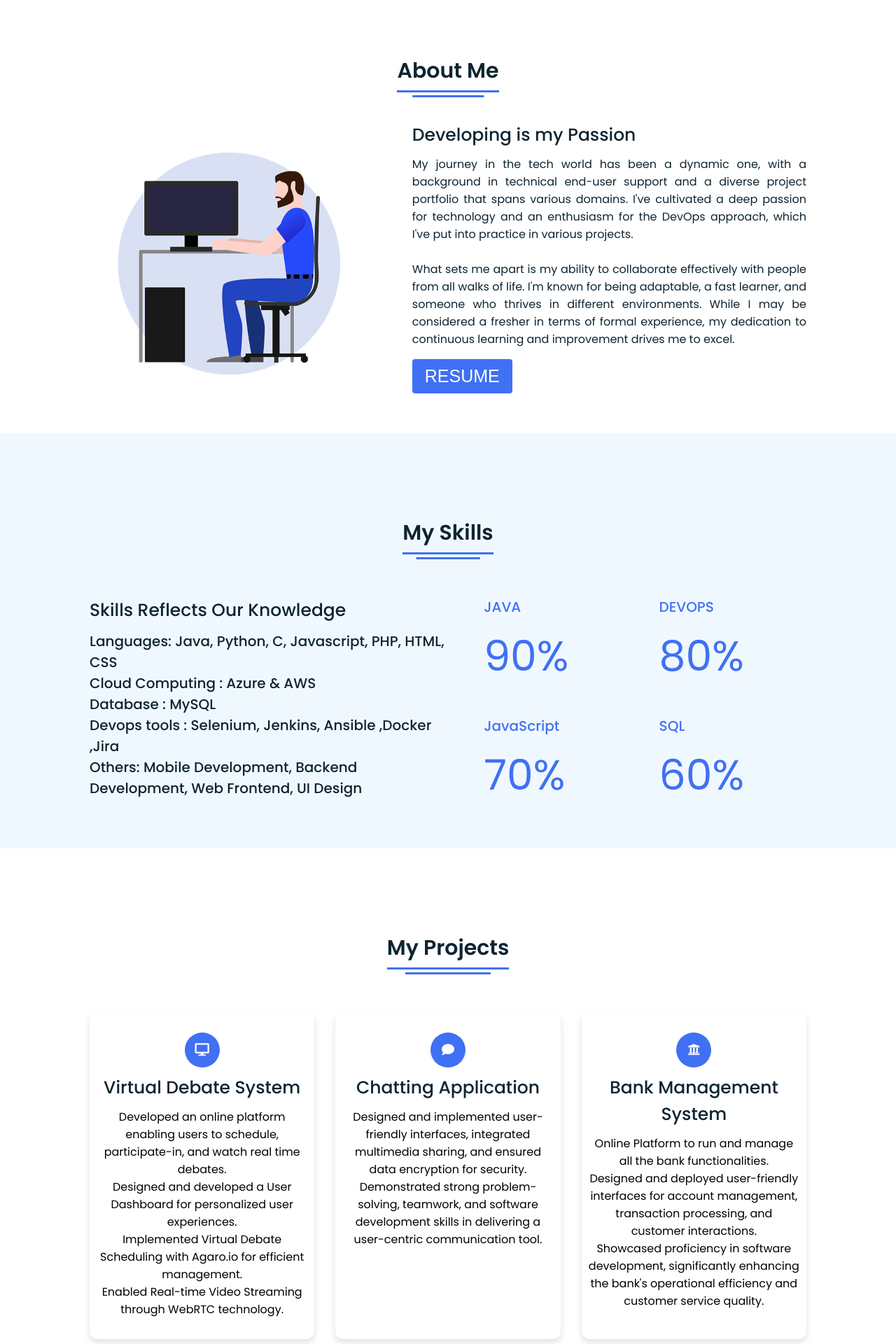
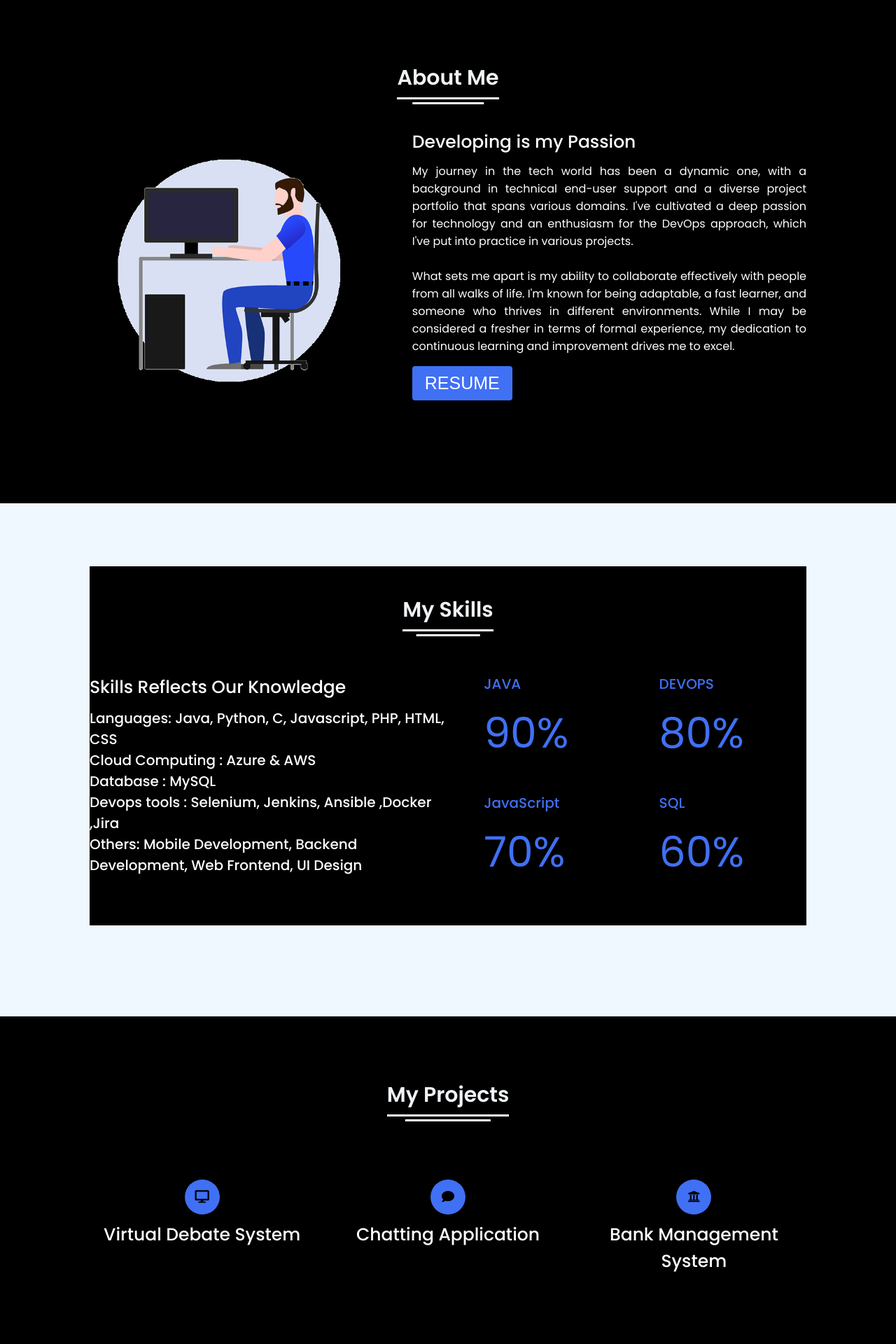
Before and after one commit to AyushTiwari1107/resume, a PHP site: page / in a window 1280 px wide. Shown: the part 801-2721 px from the top of the page at 70% size. Run offline with PHP 8.4, Linux system fonts and the light colour scheme.

Commit message:
Update style.css

```diff
--- a/style.css
+++ b/style.css
@@ -13,16 +13,16 @@
     width: 10px;
 }
 ::-webkit-scrollbar-track {
-    background: #f1f1f1;
+    background: #06042a;
 }
 ::-webkit-scrollbar-thumb {
-    background: #6e93f7;
+    background: #06042a;
     border-radius: 12px;
     transition: all 0.3s ease;
 }
 
 ::-webkit-scrollbar-thumb:hover {
-    background: #4070f4;
+    background: #06042a;
 }
 /* navbar styling */
 nav{
@@ -33,8 +33,12 @@
   transition: all 0.3s ease;
   font-family: 'Ubuntu', sans-serif;
 }
+
+
+
+
 nav.sticky{
-  background: #4070f4;
+  background: #06042a;
   padding: 13px 0;
 }
 nav .navbar{
@@ -63,7 +67,7 @@
 .navbar .menu a{
   font-size: 18px;
   font-weight: 500;
-  color: #0E2431;
+  color: #3498db;
   padding: 6px 0;
   transition: all 0.4s ease;
 }
@@ -111,7 +115,7 @@
 .home{
   height: 100vh;
   width: 100%;
-  background: url("background.png") no-repeat;
+  background: url("background.webp") no-repeat;
   background-size: cover;
   background-position: center;
   background-attachment: fixed;
@@ -161,26 +165,36 @@
   transition: all 0.4s ease;
 }
 .home .button button:hover{
-  border-color: #4070f4;
-  background-color: #fff;
+  border-color: whitesmoke;
+  background-color: #06042a;
   color: #4070f4;
 }
 
 
-
+.center-line {
+  text-align: center;
+  color: #fff; /* White font color */
+  background-color: #000; /* Background color */
+  padding: 10px;
+  font-size: 18px;
+  margin-top: 40px; /* Adjust this value to shift the line downwards */
+}
 
 /* About Section Styling */
-/* Those Elements Where We Have Apply Same CSS,
- I'm Selecting Directly 'Section Tag' and 'Class'  */
+
 section{
+  background-color: black;
   padding-top: 40px;
+  padding-bottom: 80px;
 }
 section .content{
+  background-color: black;
   width: 80%;
-  margin: 40px auto;
+  margin: 50px auto;
   font-family: 'Poppins', sans-serif;
 }
 .about .about-details{
+  background-color: black;
   display: flex;
   justify-content: space-between;
   align-items: center;
@@ -191,7 +205,7 @@
   margin-bottom: 40px;
 }
 section .title span{
-  color: #0E2431;
+  color: #eff3f6;
   font-size: 30px;
   font-weight: 600;
   position: relative;
@@ -203,7 +217,7 @@
   position: absolute;
   height: 3px;
   width: 100%;
-  background: #4070f4;
+  background: #fff;
   left: 0;
   bottom: 0;
 }
@@ -226,21 +240,21 @@
   width: 55%;
 }
 section  .topic{
-  color: #0E2431;
+  color: #fff;
   font-size: 25px;
   font-weight: 500;
   margin-bottom: 10px;
 }
 
 section  .aboutline{
-    color: #0E2431;
+    color: #FFF;
     font-size: 20px;
     font-weight: 500;
     margin-bottom: 10px;
   }
 .about-details .right p{
   text-align: justify;
-  color: #0E2431;
+  color: #FFF;
 }
 section .button{
   margin: 16px 0;
@@ -335,7 +349,7 @@
 }
 .services .boxes .box:hover{
   background: #4070f4;
-  color: #fff;
+  color: black;
 }
 .services .boxes .box .icon{
   height: 50px;
@@ -345,12 +359,12 @@
   text-align: center;
   line-height: 50px;
   font-size: 18px;
-  color: #fff;
+  color:black;
   margin: 0 auto 10px auto;
   transition: all 0.4s ease;
 }
 .boxes .box:hover .icon{
-  background-color: #fff;
+  background-color: black;
   color: #4070f4;
 }
 .services .boxes .box:hover .topic,
@@ -364,7 +378,7 @@
 }
 /* Contact Me CSS */
 .contact{
-  background: #F0F8FF;
+  background: #06042a;
 }
 .contact .content{
   margin: 0 auto;
@@ -378,7 +392,7 @@
 
 /* Footer CSS */
 footer{
-  background: #4070f4;
+  background: #06042a;
   padding: 15px 0;
   text-align: center;
   font-family: 'Poppins', sans-serif;
@@ -401,7 +415,7 @@
   bottom: 20px;
   right: 20px;
   color: #fff;
-  background: #4070f4;
+  background: #06042a;
   padding: 7px 12px;;
   font-size: 18px;
   border-radius: 6px;
```
